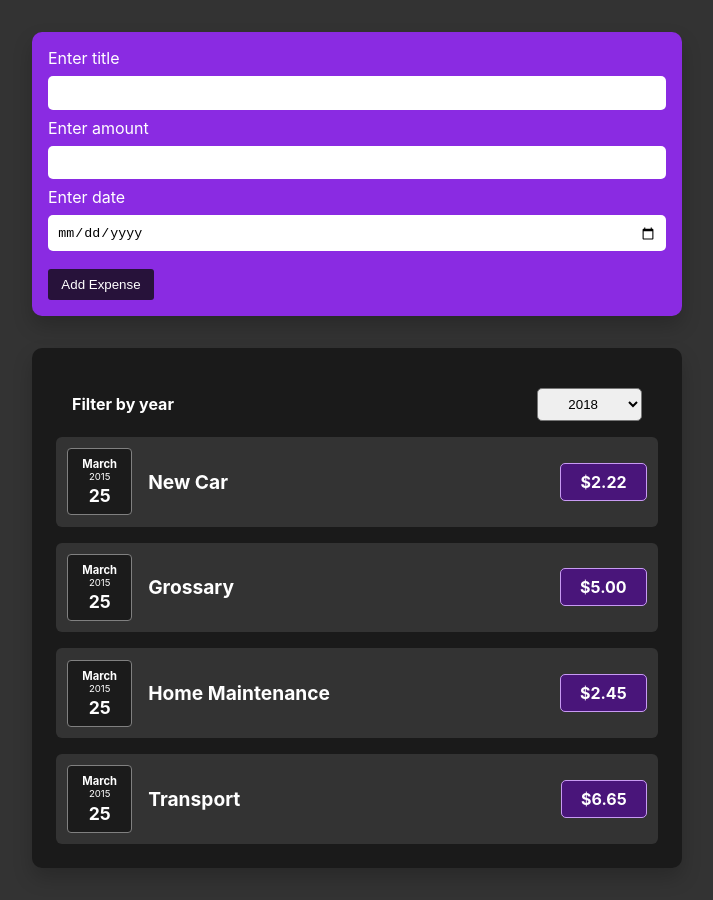
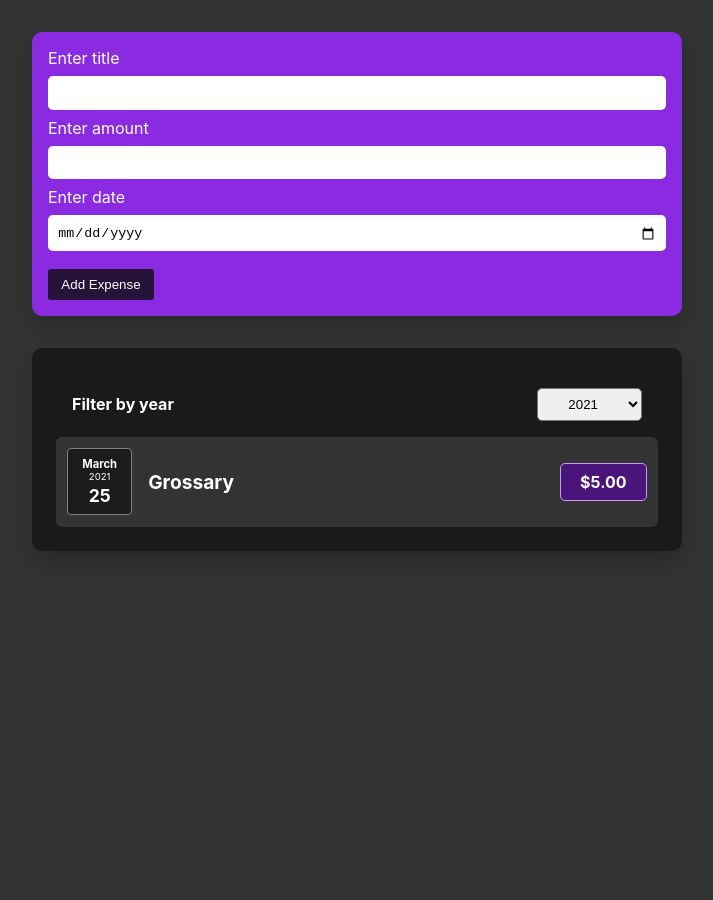
Before and after one commit to josiah360/react-expense-tracker, a React (Create React App) app: page / in a window 1280 px wide. Shown: the whole page, without its empty margins (283-996 px from the left). After the commit the page ends 800 px from the top, so only its background shows below. Built offline with nearby package versions, Linux system fonts and the light colour scheme.

Commit message:
Implement expense filter

```diff
--- a/src/App.js
+++ b/src/App.js
@@ -6,10 +6,10 @@ import './App.css'
 
 
 const DUMMY_EXPENSES = [
-  {title: 'New Car', amount: 2.22, date: "2015-03-25", id: 'e1'},
-  {title: 'Grossary', amount: 5.00, date: "2015-03-25", id:'e2'},
-  {title: 'Home Maintenance', amount: 2.45, date: "2015-03-25", id:'e3'},
-  {title: 'Transport', amount: 6.65, date: "2015-03-25", id:'e4'},
+  {title: 'New Car', amount: 2.22, date: "2020-03-25", id: 'e1'},
+  {title: 'Grossary', amount: 5.00, date: "2021-03-25", id:'e2'},
+  {title: 'Home Maintenance', amount: 2.45, date: "2020-03-25", id:'e3'},
+  {title: 'Transport', amount: 6.65, date: "2022-03-25", id:'e4'},
 ]
 
 
@@ -18,7 +18,7 @@ function App() {
   const [expenses, setExpenses] = useState(DUMMY_EXPENSES)
 
   const addExpenseHandler = (newExpense) => {
-    setExpenses([newExpense, ...expenses])
+    setExpenses((prevExpenses) => [newExpense, ...prevExpenses])
   }
 
   return (
--- a/src/components/Expenses/ExpenseFilter.js
+++ b/src/components/Expenses/ExpenseFilter.js
@@ -1,11 +1,16 @@
 
 import './ExpenseFilter.css';
 
-const ExpenseFilter = () => {
+const ExpenseFilter = (props) => {
+
+    const filterChangeHandler = (e) => {
+        props.onChangeFilter(e.target.value)
+    }
+
     return (
         <div className='expense-filter'>
             <label>Filter by year</label>
-            <select>
+            <select onChange={filterChangeHandler} value={props.filterValue} >
                 <option value="2018">2018</option>
                 <option value="2019">2019</option>
                 <option value="2020">2020</option>
--- a/src/components/Expenses/ExpensesContainer.js
+++ b/src/components/Expenses/ExpensesContainer.js
@@ -1,13 +1,22 @@
+import { useState } from "react"
+
 import Card from "../UI/Card"
 import ExpensesList from "./ExpensesList"
 import ExpenseFilter from "./ExpenseFilter"
 import './ExpensesContainer.css'
 
 const ExpensesContainer = (props) => {
+
+    const [filterValue, setFilterValue] = useState('2021')
+
+    const filterValueHandler = (value) => {
+        setFilterValue(value)
+    }
+
     return (
         <Card className="expenses-container">
-            <ExpenseFilter />
-            <ExpensesList expenses={props.expenses} />
+            <ExpenseFilter onChangeFilter={filterValueHandler} filterValue={filterValue}/>
+            <ExpensesList expenses={props.expenses} filterValue={filterValue} />
         </Card>
     )
 }
--- a/src/components/Expenses/ExpensesList.css
+++ b/src/components/Expenses/ExpensesList.css
@@ -6,3 +6,8 @@
     flex-direction: column;
     row-gap: 1em;
 }
+
+h2 {
+    text-align: center;
+    color: white
+}
--- a/src/components/Expenses/ExpensesList.js
+++ b/src/components/Expenses/ExpensesList.js
@@ -2,8 +2,13 @@ import Expense from "./Expense"
 import './ExpensesList.css'
 
 const ExpensesList = (props) => {
+
+    const filteredExpenses = props.expenses.filter(expense => new Date(expense.date).getFullYear() === +props.filterValue);
+    let renderSwitch = <h2>No expense found.</h2>
+
     return <ul className="expenses-list">
-        {props.expenses.map(expense =>
+        {filteredExpenses.length === 0 && renderSwitch}
+        {filteredExpenses.length > 0 && filteredExpenses.map(expense =>
             <Expense
                 key={expense.id}
                 id={expense.id}
@@ -12,7 +17,6 @@ const ExpensesList = (props) => {
                 date={expense.date}
             />
         )}
-
     </ul>
 }
 
```
